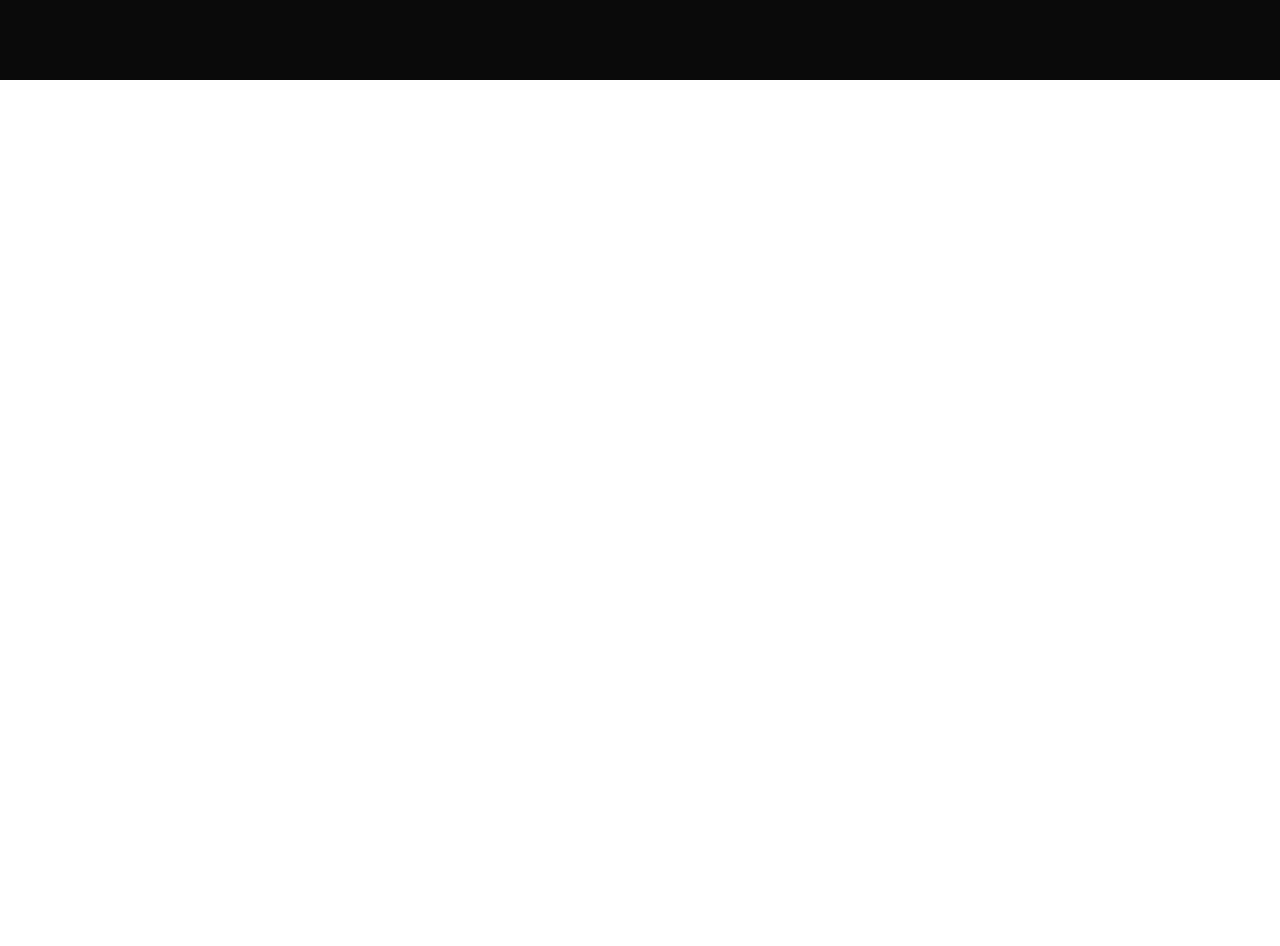
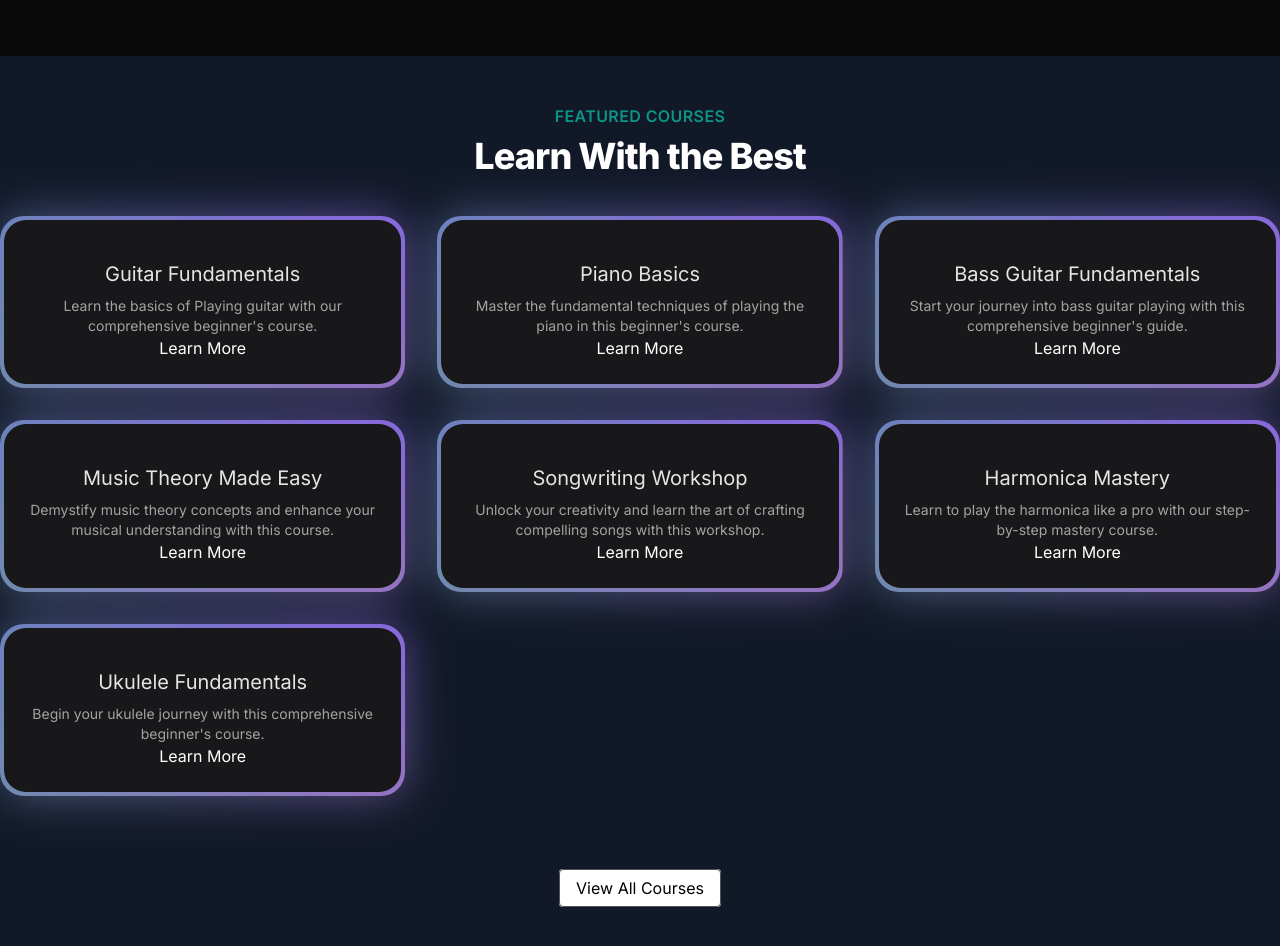
Before and after one commit to apurboroy7077/chai_aur_code_music_project, a Next.js app: page / in a window 1280 px wide. Shown: the part 720-1666 px from the top of the page. Before the commit the page ends 800 px from the top, so only its background shows below. Built offline with nearby package versions, Linux system fonts and the light colour scheme.

Commit message:
Building Featured Card Section, Tutorial 4, Date: 27/02/2024, Tuesday, 12:27 PM, Day.

```diff
--- a/src/app/page.tsx
+++ b/src/app/page.tsx
@@ -1,3 +1,4 @@
+import FeaturedCourses from "@/components/FeaturedCourses";
 import HeroSection from "@/components/HeroSection";
 import { SpotlightPreview } from "@/components/SpotlightEffect";
 
@@ -8,6 +9,7 @@
         <h1 className="opacity-[0]">Test</h1>
         <h1 className=" text-2xl text-center mt-[5rem]">This is Homepage</h1>
         <HeroSection />
+        <FeaturedCourses />
       </main>
     </>
   );
--- /dev/null
+++ b/src/components/FeaturedCourses.tsx
@@ -0,0 +1,54 @@
+"use client";
+import coursesData from "@/data/music_courses";
+import Link from "next/link";
+import { BackgroundGradient } from "./ui/background-gradient";
+
+const FeaturedCourses = () => {
+  let choosenCoursesData = coursesData.filter(
+    (course) => course.isFeatured == true
+  );
+  return (
+    <div className="py-12 bg-gray-900">
+      <div className="text-center">
+        <div className="text-center">
+          <h2 className="text-base text-teal-600 font-semibold tracking-wide uppercase">
+            Featured Courses
+          </h2>
+          <p className="mt-2 text-3xl leading-8 font-extrabold tracking-tight text-white sm:text-4xl">
+            Learn With the Best
+          </p>
+        </div>
+      </div>
+      <div className="mt-10">
+        <div className="grid grid-cols-1 sm:grid-cols-2 lg:grid-cols-3 gap-8 justify-center">
+          {choosenCoursesData.map((data) => {
+            let { title, description, slug } = data;
+            return (
+              <BackgroundGradient className="flex flex-col rounded-[22px] bg-white dark:bg-zinc-900 overflow-hidden h-full max-w-full">
+                <div className="p-4 sm:p-6 flex flex-col items-center text-center flex-grow">
+                  <p className=" text-lg sm:text-xl text-black mt-4 mb-2 dark:text-neutral-200">
+                    {title}
+                  </p>
+                  <p className="text-sm text-neutral-600 dark:text-neutral-400 flex-grow">
+                    {description}
+                  </p>
+                  <Link href={`/courses/${slug}`}>Learn More</Link>
+                </div>
+              </BackgroundGradient>
+            );
+          })}
+        </div>
+      </div>
+      <div className="mt-20 text-center">
+        <Link
+          href={"/courses"}
+          className="px-4 py-2 rounded border border-neutral-600 text-neautral-700 bg-white hover:bg-gray-100 transition duration-200 text-black mt- 10"
+        >
+          View All Courses
+        </Link>
+      </div>
+    </div>
+  );
+};
+
+export default FeaturedCourses;
--- /dev/null
+++ b/src/components/ui/background-gradient.tsx
@@ -0,0 +1,72 @@
+import { cn } from "@/utils/cn";
+import React from "react";
+import { motion } from "framer-motion";
+
+export const BackgroundGradient = ({
+  children,
+  className,
+  containerClassName,
+  animate = true,
+}: {
+  children?: React.ReactNode;
+  className?: string;
+  containerClassName?: string;
+  animate?: boolean;
+}) => {
+  const variants = {
+    initial: {
+      backgroundPosition: "0 50%",
+    },
+    animate: {
+      backgroundPosition: ["0, 50%", "100% 50%", "0 50%"],
+    },
+  };
+  return (
+    <div className={cn("relative p-[4px] group", containerClassName)}>
+      <motion.div
+        variants={animate ? variants : undefined}
+        initial={animate ? "initial" : undefined}
+        animate={animate ? "animate" : undefined}
+        transition={
+          animate
+            ? {
+                duration: 5,
+                repeat: Infinity,
+                repeatType: "reverse",
+              }
+            : undefined
+        }
+        style={{
+          backgroundSize: animate ? "400% 400%" : undefined,
+        }}
+        className={cn(
+          "absolute inset-0 rounded-3xl z-[1] opacity-60 group-hover:opacity-100 blur-xl  transition duration-500",
+          " bg-[radial-gradient(circle_farthest-side_at_0_100%,#00ccb1,transparent),radial-gradient(circle_farthest-side_at_100%_0,#7b61ff,transparent),radial-gradient(circle_farthest-side_at_100%_100%,#ffc414,transparent),radial-gradient(circle_farthest-side_at_0_0,#1ca0fb,#141316)]"
+        )}
+      />
+      <motion.div
+        variants={animate ? variants : undefined}
+        initial={animate ? "initial" : undefined}
+        animate={animate ? "animate" : undefined}
+        transition={
+          animate
+            ? {
+                duration: 5,
+                repeat: Infinity,
+                repeatType: "reverse",
+              }
+            : undefined
+        }
+        style={{
+          backgroundSize: animate ? "400% 400%" : undefined,
+        }}
+        className={cn(
+          "absolute inset-0 rounded-3xl z-[1]",
+          "bg-[radial-gradient(circle_farthest-side_at_0_100%,#00ccb1,transparent),radial-gradient(circle_farthest-side_at_100%_0,#7b61ff,transparent),radial-gradient(circle_farthest-side_at_100%_100%,#ffc414,transparent),radial-gradient(circle_farthest-side_at_0_0,#1ca0fb,#141316)]"
+        )}
+      />
+
+      <div className={cn("relative z-10", className)}>{children}</div>
+    </div>
+  );
+};
```
